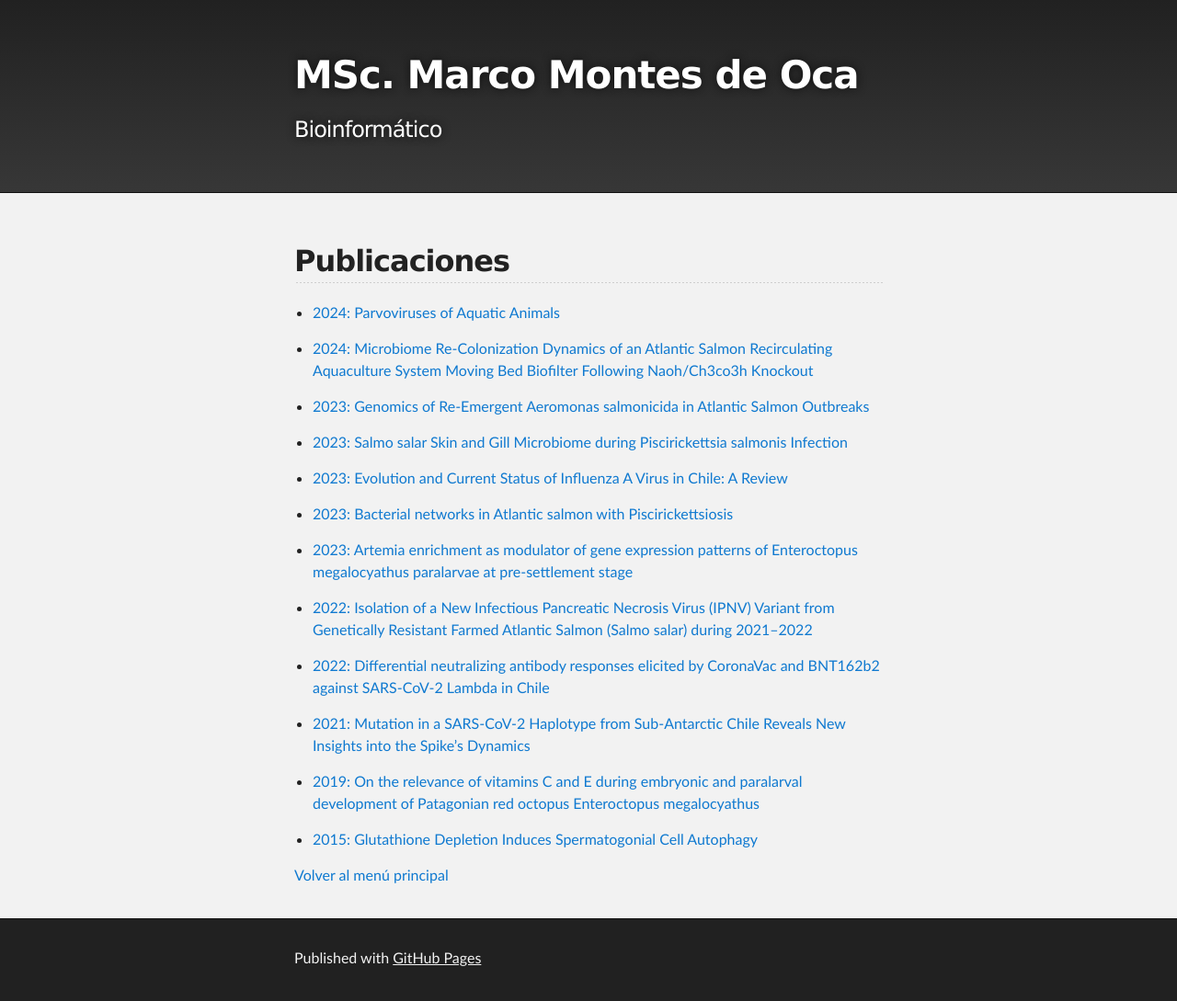
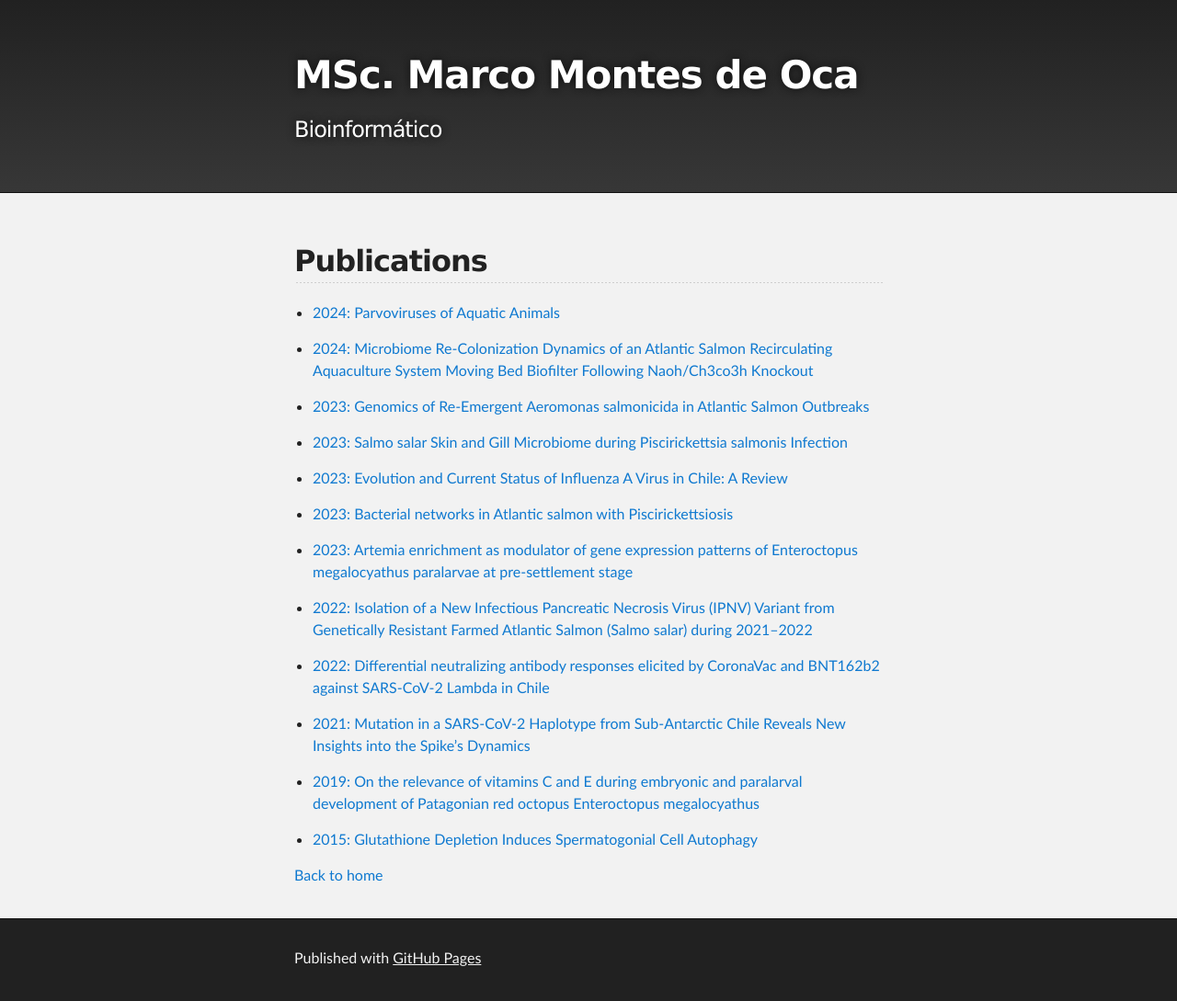
Before and after one commit to marco-montesdeoca/marco-montesdeoca.github.io, a Jekyll site: the page built from publicaciones.md, in a window 1280 px wide. Shown: the whole page at 92% size. Built offline with Jekyll 4.4.1, drawn with Linux system fonts in a browser that asks for light colours; our own code applies the rules of GitHub Pages for plain Markdown files.

Commit message:
Update publicaciones.md

```diff
--- a/publicaciones.md
+++ b/publicaciones.md
@@ -1,4 +1,4 @@
-## Publicaciones
+## Publications
 
 * [2024: Parvoviruses of Aquatic Animals](https://www.mdpi.com/2076-0817/13/8/625)
 
@@ -24,4 +24,4 @@
 
 * [2015: Glutathione Depletion Induces Spermatogonial Cell Autophagy](https://onlinelibrary.wiley.com/doi/abs/10.1002/jcb.25178)
 
-[Volver al menú principal](index.md)
+[Back to home](index.md)
```
